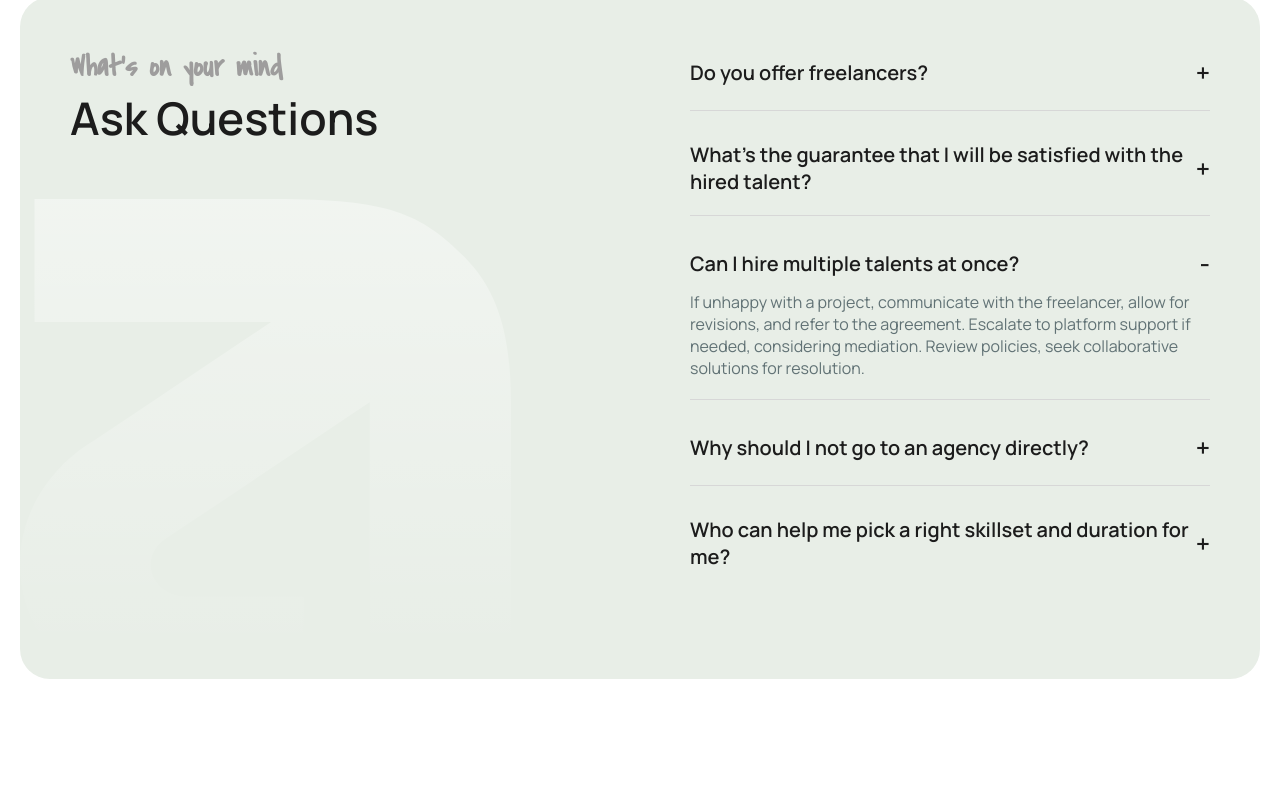
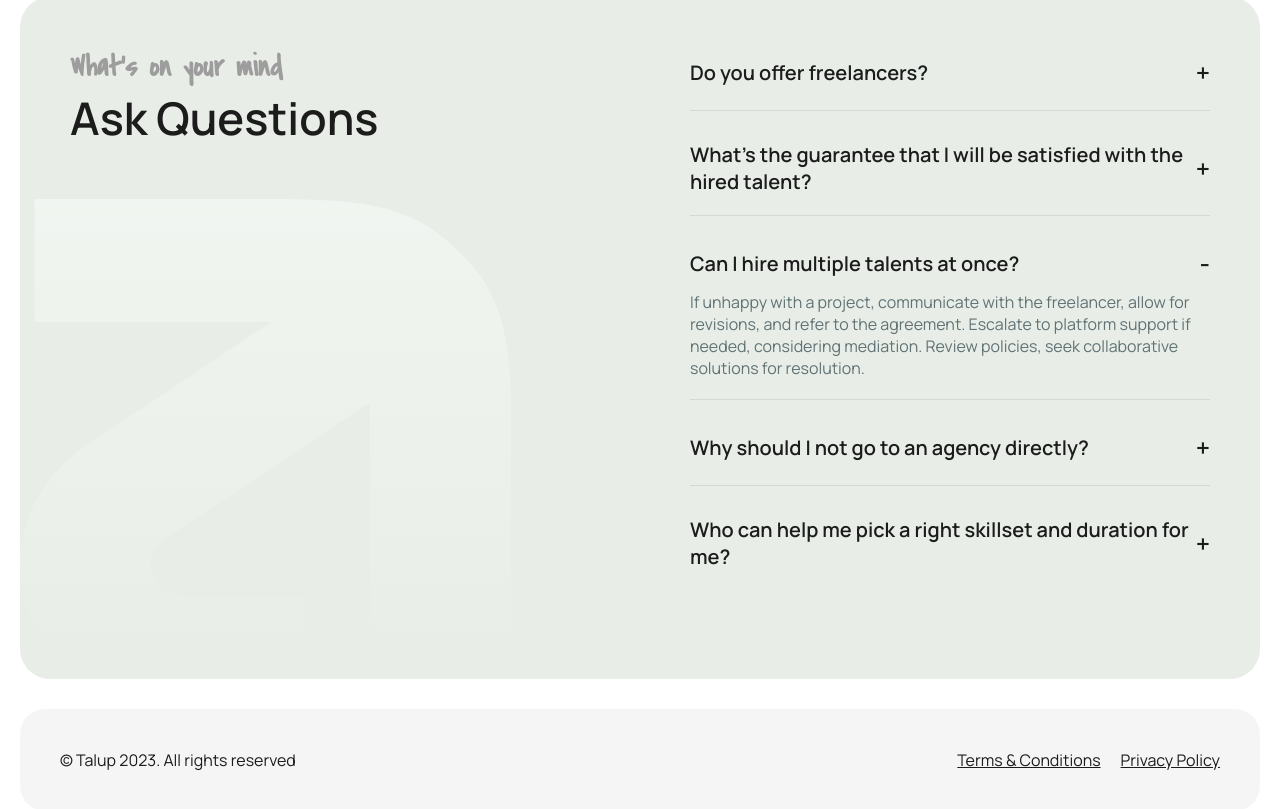
Before and after one commit to Shubham-Lal/Thence, a React (Vite) app: page / in a window 1280 px wide. Shown: the part 1366-2175 px from the top of the page. Before the commit the page ends 2075 px from the top, so only its background shows below. Built offline with nearby package versions, Linux system fonts and the light colour scheme.

Commit message:
add footer

```diff
--- a/src/pages/components/Footer/index.jsx
+++ b/src/pages/components/Footer/index.jsx
@@ -1,9 +1,14 @@
 import './style.css'
+import { Link } from 'react-router-dom'
 
 const Footer = () => {
     return (
         <footer id='footer'>
-
+            <div className='left'>© Talup 2023. All rights reserved</div>
+            <div className='right'>
+                <Link to='/'>Terms & Conditions</Link>
+                <Link to='/'>Privacy Policy</Link>
+            </div>
         </footer>
     )
 }
--- a/src/pages/components/Footer/style.css
+++ b/src/pages/components/Footer/style.css
@@ -1,3 +1,33 @@
 #footer {
-    margin-bottom: 30px;
+    margin: 30px 20px;
+    padding: 40px;
+    display: flex;
+    align-items: center;
+    justify-content: space-between;
+    background-color: #F5F5F5;
+    border-radius: 25px;
 }
+
+#footer .left {
+    color: #1C1C1C;
+}
+
+#footer .right {
+    display: flex;
+    align-items: center;
+    gap: 20px;
+}
+
+#footer .right a {
+    color: #1C1C1C;
+    text-decoration: underline;
+}
+
+@media screen and (max-width: 650px) {
+    #footer {
+        margin: 30px 0 0 0;
+        flex-direction: column;
+        gap: 10px;
+        border-radius: 0;
+    }
+}
```
Also changed, not shown: src/pages/components/Hero/index.jsx (+6 -8 lines).
